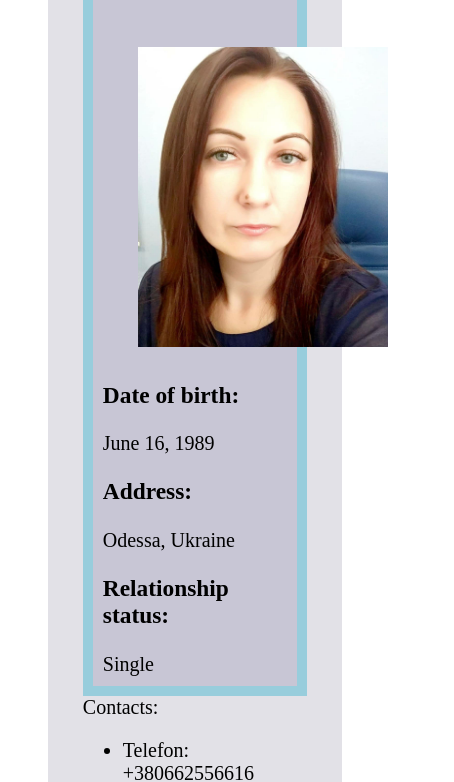
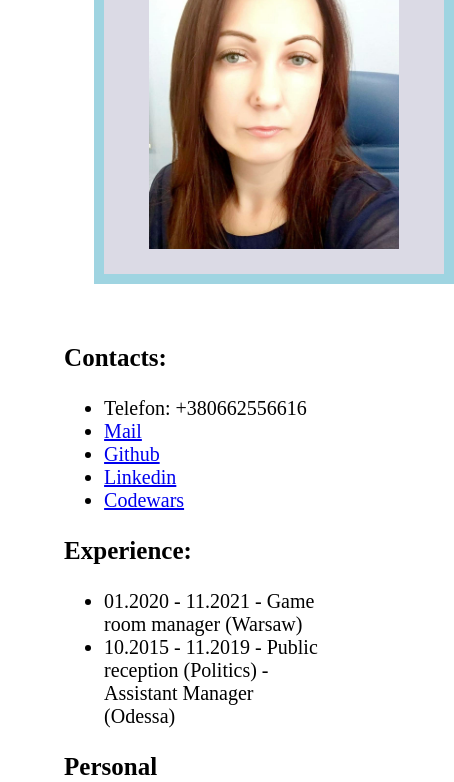
Before and after one commit to Aeternus2020/CV, a plain HTML site: page docs/index.html in a window 390 px wide. Shown: the part 199-981 px from the top of the page, 454 px wide, since content can reach past the window. Drawn offline with Linux system fonts and the light colour scheme.

Commit message:
Update 2.0

```diff
--- a/docs/style.css
+++ b/docs/style.css
@@ -1,7 +1,8 @@
 html { font-size: 20px; }
 h1 { text-align: center; }
 .wrapper {
-    max-width: 60%;
+    min-width: 500px;
+    max-width: 50%;
     margin: auto;
     padding: 35px;
     background-color:#a5a3b452;
@@ -12,22 +13,59 @@ img {
     height: 300px;
     margin: 35px;
 }
-main {
+div main {
     max-width: 700px;
     border-color:#7fd2e0a4;
     border-style: solid;
     border-width: 10px;
     background-color:#908dad52;
     padding: 10px;
-    margin: auto;
+    margin: 30px;
+    color: #2f2e46bb;
 }
-main::after {
+div main section {
+    position: relative;
+    top: 50px;
+}
+.info div {
+    font-size: 25px;
+    font-weight: bold;
+}
+ul li {
+    font-size: 20px;
+    font-weight: lighter;
+}
+div main::after {
     content: "";
     clear: both;
     display: block;
 }
-@media (max-width: 280px) {
+@media (max-width: 1200px) {
+    html {
+        font-size: 18px;
+    }
+    .wrapper {
+    background-color: #ffffff;
+    min-width: 70%;
+    }
+    main section {
+    display: none;
+    }
     img {
-        display: none;
+        position: relative;
+    }
+    main {
+        max-width: 300px;
+        max-height: 400px;
+        float: left;
+        margin-right: 27px;
+    }
+    h1 {
+        margin: 2px;
+        padding: 2px;
+    }
+    div main {
+        position: relative;
+        top: -30px;
     }
 }
```
